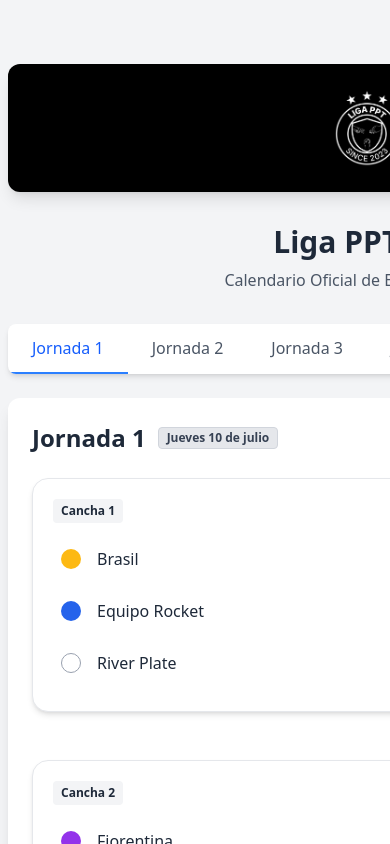
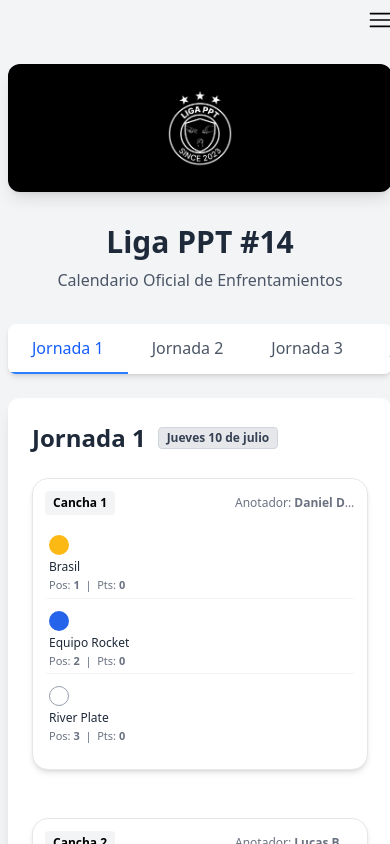
Before and after one commit to marianoamaris/liga-ppt, a React (Vite) app: page /calendario in a window 390 px wide. Built offline with nearby package versions, Linux system fonts and the light colour scheme.

Commit message:
Fix mobile calendaro

```diff
--- a/src/pages/CalendarioPage.tsx
+++ b/src/pages/CalendarioPage.tsx
@@ -531,7 +531,7 @@ export const CalendarioPage: React.FC = () => {
 
   return (
     <div className="container px-2 py-6 mx-auto md:py-8">
-      <div className="max-w-6xl mx-auto">
+      <div className="max-w-sm mx-auto md:max-w-6xl">
         {/* Header Negro con Logo */}
         <div className="flex items-center justify-center p-6 mb-8 bg-black shadow-lg rounded-xl">
           <img
@@ -590,21 +590,19 @@ export const CalendarioPage: React.FC = () => {
                       return (
                         <div
                           key={cancha.nombre}
-                          className="p-5 mb-6 bg-white border border-gray-200 shadow-md match-card rounded-2xl"
+                          className="p-3 mb-6 bg-white border border-gray-200 shadow-md match-card md:p-5 rounded-2xl"
                         >
                           <div className="flex flex-col gap-2 mb-4">
-                            <div className="flex items-center justify-between">
-                              <h3 className="flex items-center gap-2 text-lg font-bold text-gray-800">
-                                <span className="inline-block px-2 py-1 mr-2 text-xs font-semibold bg-gray-100 rounded">
-                                  {cancha.nombre}
-                                </span>
-                              </h3>
-                              <span className="text-xs text-gray-500">
+                            <div className="flex items-center justify-between w-full">
+                              <span className="inline-block px-2 py-1 rounded bg-gray-100 text-xs font-semibold mr-2 truncate max-w-[90px] md:max-w-none">
+                                {cancha.nombre}
+                              </span>
+                              <span className="text-xs text-gray-500 truncate max-w-[120px] md:max-w-none ml-auto">
                                 Anotador: <b>{anotador}</b>
                               </span>
                             </div>
                           </div>
-                          <div className="mb-2 space-y-3">
+                          <div className="mb-2 space-y-2">
                             {cancha.equipos.map((eq, i) => {
                               const stats = TEAM_STATS[eq.nombre] || {
                                 puntos: 0,
@@ -615,17 +613,27 @@ export const CalendarioPage: React.FC = () => {
                                 ) + 1;
                               return (
                                 <div
-                                  className="flex items-center gap-2 p-2 transition rounded hover:bg-gray-50"
+                                  className={`flex flex-col md:flex-row items-start md:items-center gap-1 md:gap-2 p-1 md:p-2 rounded hover:bg-gray-50 transition ${
+                                    i !== cancha.equipos.length - 1
+                                      ? "border-b border-gray-100"
+                                      : ""
+                                  }`}
                                   key={i}
                                 >
                                   <TeamCircle
                                     equipo={eq.nombre}
                                     TEAM_COLORS={TEAM_COLORS}
                                   />
-                                  <span className="w-32 font-medium text-gray-800">
-                                    {eq.nombre}
-                                  </span>
-                                  <span className="flex gap-3 ml-auto text-xs text-gray-600">
+                                  <div className="flex-1 min-w-0">
+                                    <span className="block text-xs font-medium text-gray-800 truncate md:text-base">
+                                      {eq.nombre}
+                                    </span>
+                                    <span className="block md:hidden text-[11px] text-gray-500 mt-0.5">
+                                      Pos: <b>{pos > 0 ? pos : "-"}</b>{" "}
+                                      &nbsp;|&nbsp; Pts: <b>{stats.puntos}</b>
+                                    </span>
+                                  </div>
+                                  <span className="hidden gap-2 ml-auto text-xs text-gray-600 md:flex">
                                     <span>
                                       Pos: <b>{pos > 0 ? pos : "-"}</b>
                                     </span>
```
